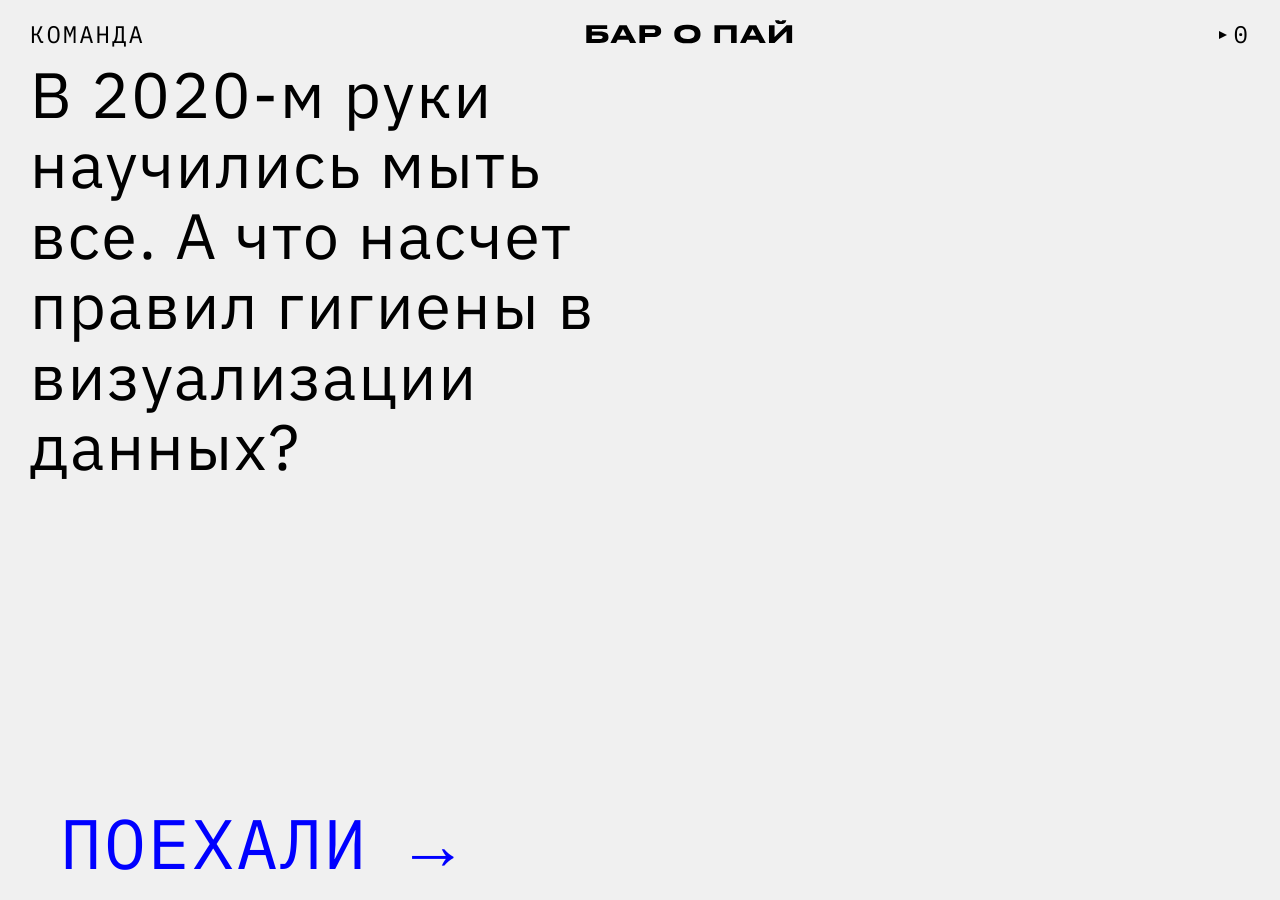
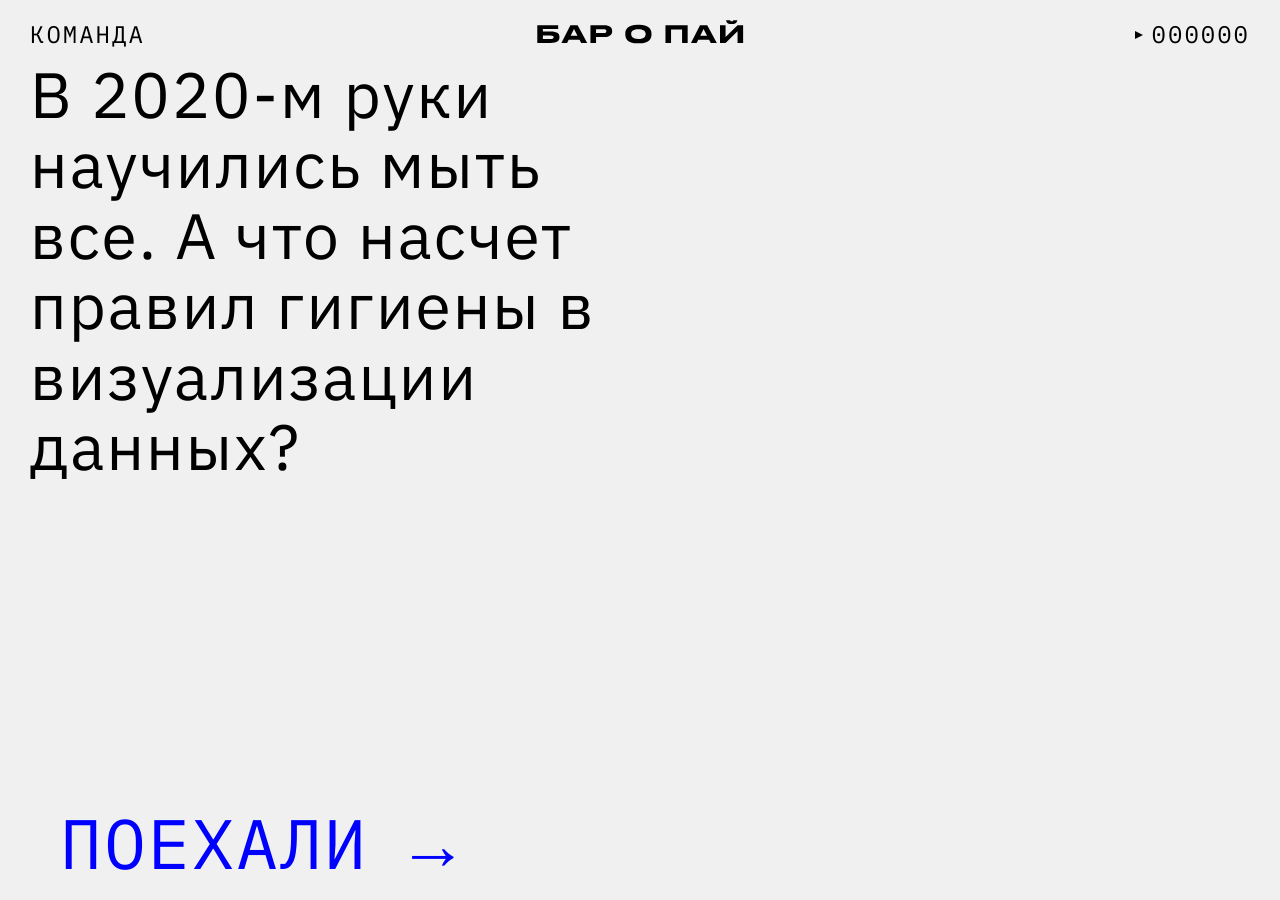
Before and after one commit to illus0r/visiogame, a Jekyll site: the page built from index.html, in a window 1280 px wide. Built offline with Jekyll 4.4.1, drawn with Linux system fonts in a browser that asks for light colours.

Commit message:
fixed score format. Aligned logo by center

```diff
--- a/_sass/main.scss
+++ b/_sass/main.scss
@@ -58,17 +58,20 @@ h2, .counter, .menu-link {
   display: -webkit-flex;
   display: -ms-flex;
   display: flex;
-  justify-content: space-between;
+	justify-content: space-between;
 	padding: 18px 30px 0;
 }
 .menu-link {
+	width: 100px;
   &:hover {
     color: pink;
     transition: all .3s;
   }
 }
 .counter {
+	width: 100px;
   position: relative;
+	text-align-last: right;
   &:before {
     content: url(../img/tr.svg);
     position: absolute;
--- a/js/index.js
+++ b/js/index.js
@@ -8,7 +8,9 @@ function Game() {
     //progress.innerHTML = ''
 		const counter = document.querySelector(".counter")
     //counter.innerHTML = `${ this.questionsCorrectness.filter(d => d).length }/${ this.questionsCorrectness.length }`
-    counter.innerHTML = `${ this.questionsCorrectness.filter(d => d).length * 100 }`
+    let score = '' + this.questionsCorrectness.filter(d => d).length * 100
+    score = '0'.repeat(6 - score.length) + score
+    counter.innerHTML = score
 
 		//if (! isVisible) return
 
```
